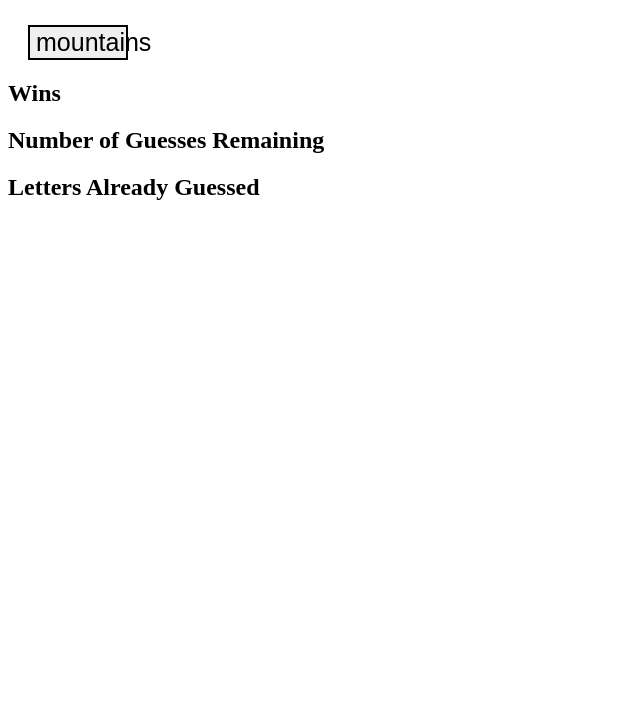
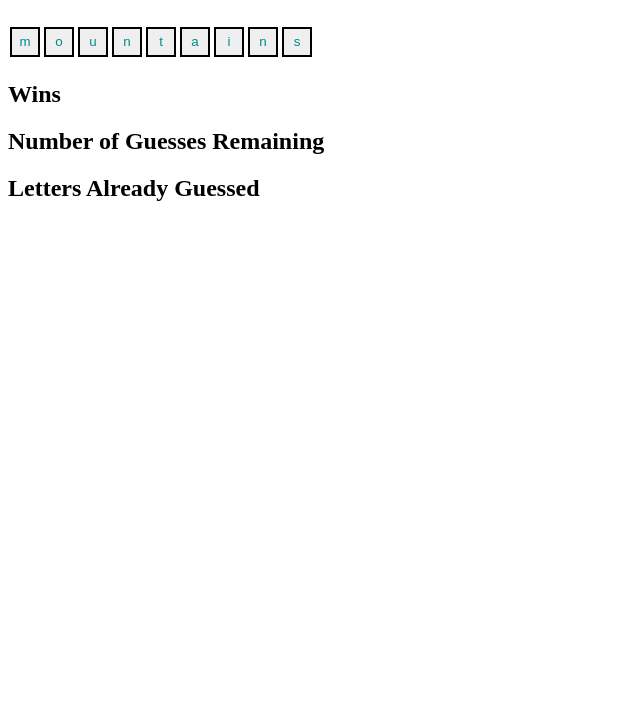
Before and after one commit to krwelsch/Word-Guess-Game, a plain HTML site: page index.html in a window 1280 px wide. Shown: the part 73-800 px from the top of the page, without its empty margins (0-640 px from the left). Drawn offline with nearby package versions, Linux system fonts and the light colour scheme.

Commit message:
Added individual letters to buttons

```diff
--- a/index.html
+++ b/index.html
@@ -11,6 +11,20 @@
 </head>
 
 <style>
+
+.letter {
+        width: 30px;
+        height: 30px;
+        border-style: solid;
+        padding: 2px;
+        float: left;
+        margin: 2px;
+    }
+
+    .letter-button-color {
+        color: darkcyan;
+    }
+
   #wrd-generator {
     margin-left: 20px;
     font-size: 25px;
@@ -18,6 +32,8 @@
     border-style: solid;
     width: 100px;
   }
+
+
   </style>
 
 <body>
@@ -25,8 +41,9 @@
 <h1>Press any key to get started!</h1>
 <br>
 
-<button id="wrd-generator"></button>
+<div id="buttons"></div>
 
+<br>
 <br>
 
 <h2>Wins</h2>
@@ -54,29 +71,28 @@ var word1 = wordGenerator.split("");
 
 console.log(word1)
 
-
- // 1. Create a for-loop to iterate through the letters array.
-// for (var word1 = 0; i < wordGenerator.length; i++) {
+// 1. Create a for-loop to iterate through the letters array.
+for (var i = 0; i < word1.length; i++) {
 
 // Inside the loop...
 
 // 2. Create a variable named "letterBtn" equal to $("<button>");
-// var letterBtn = $("<button>");
+var letterBtn = $("<button>");
 
 // 3. Then give each "letterBtn" the following classes: "letter-button" "letter" "letter-button-color".
-// letterBtn.addClass("letter-button letter letter-button-color");
+letterBtn.addClass("letter-button letter letter-button-color");
 
 // 4. Then give each "letterBtn" a data-attribute called "data-letter".
-// letterBtn.attr("data-letter", letters[i]);
+letterBtn.attr("data-letter", word1[i]);
 
 // 5. Then give each "letterBtns" a text equal to "letters[i]".
-// letterBtn.text(letters[i]);
+letterBtn.text(word1[i]);
 
 // 6. Finally, append each "letterBtn" to the "#buttons" div (provided).
-// $("#buttons").append(letterBtn);
-// letterBtn.appendTo($("#buttons"));
+$("#buttons").append(letterBtn);
+letterBtn.appendTo($("#buttons"));
 
-// }
+}
 
 
 
```
